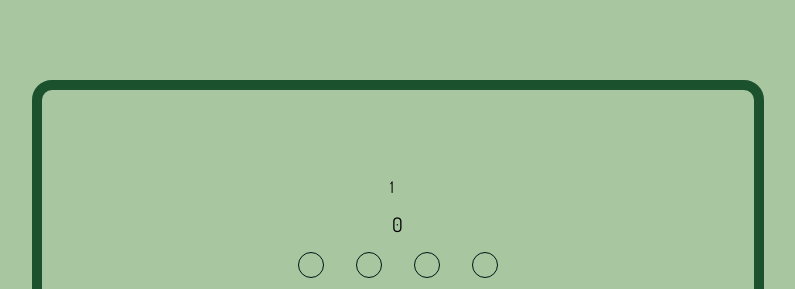
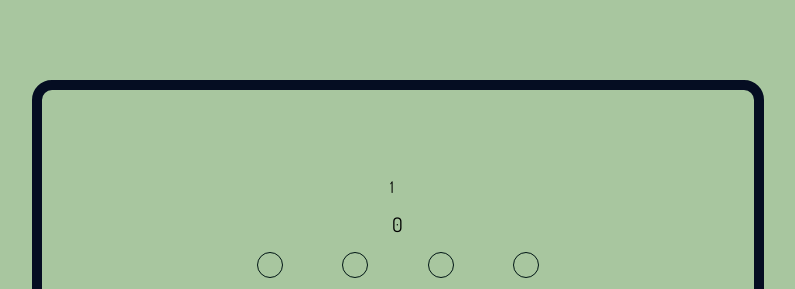
Before and after one commit to TwerkingTurtle/metronome, a plain HTML site: page main.html in a window 1280 px wide. Shown: the top 289 px of the page, without its empty margins (242-1037 px from the left). Drawn offline with Linux system fonts and the light colour scheme.

Commit message:
sil preview draft

```diff
--- a/style.css
+++ b/style.css
@@ -9,7 +9,7 @@ body {
 
     width: 50%;
     height: 50vh;
-    border: 10px solid #1B512D;
+    border: 10px solid #050d22;
     border-radius: 20px;
     padding: 5vh;
     margin: 10vh auto;
@@ -36,7 +36,7 @@ body {
 #measures {
 
     display: grid;
-    width: 2.01vh;
+    width: 2vh;
     grid-auto-flow: column;
     grid-auto-columns: 5vh;
     overflow-x: auto;
@@ -68,8 +68,8 @@ body {
 #dots {
 
     display: flex;
-    justify-content: space-between;
-    width: 25vh;
+    justify-content: space-evenly;
+    width: 50vh;
 
 }
 
```
